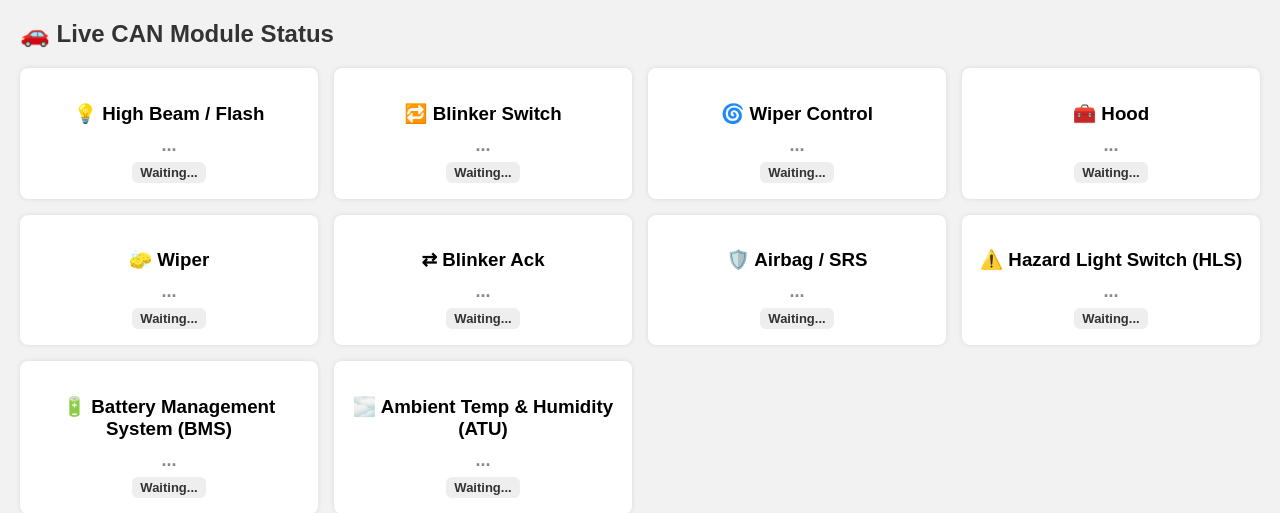
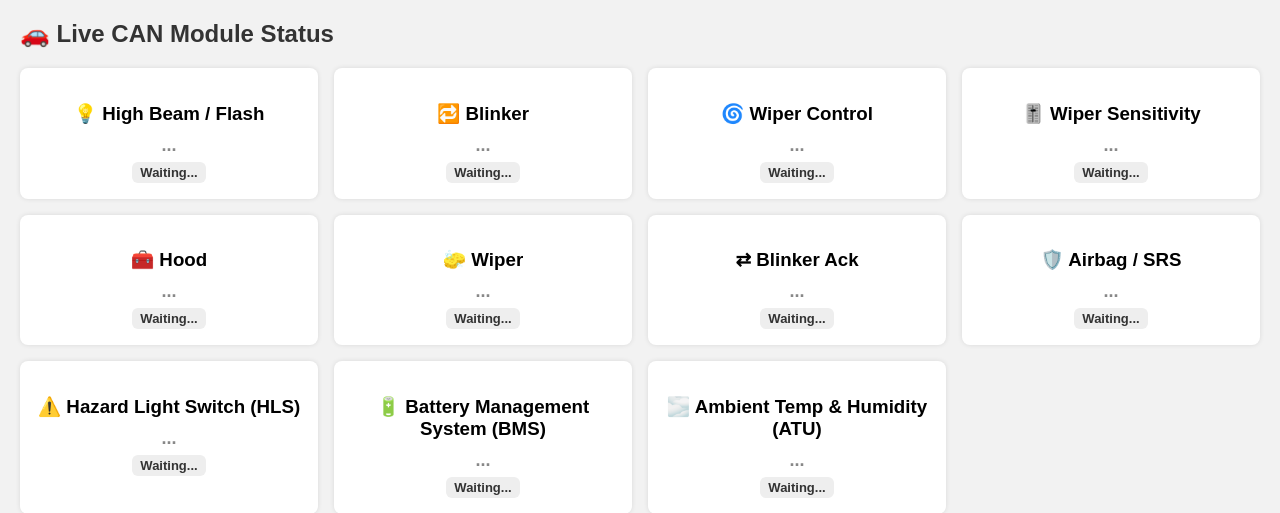
Before and after one commit to brodenn/canbus_classroom, a Flask app: page / in a window 1280 px wide. Shown: the top 513 px of the page. Run offline with Flask 3, Linux system fonts and the light colour scheme; data that the repository does not hold is empty.

Commit message:
Refactor CAN ID labels and enhance dashboard styles; add Wiper Sensitivity representation

```diff
--- a/pi_can_dashboard/app.py
+++ b/pi_can_dashboard/app.py
@@ -18,8 +18,8 @@ last_airbag_life_time = time.time()
 ID_LABELS = {
     "0x30":  "Ambient Temp & Humidity (ATU)",
     "0x100": "Battery Management System (BMS)",
-    "0x110": "High Beam / Flash",  # For completeness
-    "0x150": "Blinker Switch",     # Manually override if needed
+    "0x110": "High Beam / Flash",
+    "0x150": "Blinker Switch",
     "0x2c2": "Right Stalk / Wiper / Lights",
     "0x450": "Hazard Light Switch (HLS)",
     "0x451": "Blinker Ack",
@@ -79,8 +79,8 @@ def index():
 def api_can():
     with buffer_lock:
         data = list(buffer)
+
     response = []
-
     for msg in data:
         id_str = msg["id"].lower()
         base_label = ID_LABELS.get(id_str, "Unknown")
@@ -125,21 +125,34 @@ def decode_data(id_str, hex_data):
             decoded = []
 
             if b0 == "01":
-                decoded.append(("Blinker Switch", "⬅️ Left"))
+                decoded.append(("Blinker", "⬅️ Left"))
             elif b0 == "02":
-                decoded.append(("Blinker Switch", "➡️ Right"))
+                decoded.append(("Blinker", "➡️ Right"))
 
             if b0 == "08":
                 decoded.append(("High Beam / Flash", "🔥 High Beam"))
             elif b0 == "04":
                 decoded.append(("High Beam / Flash", "🔦 Flash"))
 
-            if b0 == "02" and b1 == "88":
-                decoded.append(("Wiper Control", "🌀 Wiper High"))
+            if b0 == "00" and b1 == "82":
+                decoded.append(("Wiper", "🌧️ Auto Wiper"))
             elif b0 == "02" and b1 == "85":
-                decoded.append(("Wiper Control", "🪚 Wiper Low"))
-            elif b0 == "00" and b1 == "82":
-                decoded.append(("Wiper Control", "🌧️ Auto Wiper"))
+                decoded.append(("Wiper", "🪚 Wiper Low"))
+            elif b0 == "02" and b1 == "88":
+                decoded.append(("Wiper", "🌀 Wiper High"))
+            elif b0 == "00" and b1 == "90":
+                decoded.append(("Wiper", "🧴 Spolarvätska"))
+
+            # Sensor sensitivity from Byte 2
+            if len(bytes_list) > 2:
+                sensitivity = {
+                    "01": "Låg känslighet",
+                    "05": "Medel känslighet",
+                    "09": "Hög känslighet",
+                    "0d": "Väldigt hög känslighet"
+                }.get(bytes_list[2].lower())
+                if sensitivity:
+                    decoded.append(("Wiper Sensitivity", sensitivity))
 
             return decoded if decoded else [("Right Stalk", hex_data)]
 
--- a/pi_can_dashboard/templates/index.html
+++ b/pi_can_dashboard/templates/index.html
@@ -31,6 +31,7 @@
     .Airbag { background-color: #ff1744; }
     .Hazard { background-color: #ff5722; }
     .Humidity { background-color: #3f51b5; }
+    .Sensitivity { background-color: #009688; }
     .Unknown { background-color: #aaa; }
     #filter {
       margin-bottom: 10px;
@@ -87,8 +88,9 @@
   <script>
     const EXPECTED_LABELS = {
       "High Beam / Flash": "💡",
-      "Blinker Switch": "🔁",
+      "Blinker": "🔁",
       "Wiper Control": "🌀",
+      "Wiper Sensitivity": "🎚️",
       "Hood": "🧰",
       "Wiper": "🧽",
       "Blinker Ack": "⇄",
@@ -110,6 +112,7 @@
       if (label.includes("High Beam")) return "HighBeam";
       if (label.includes("Battery")) return "Battery";
       if (label.includes("Blinker")) return "Blinker";
+      if (label.includes("Wiper Sensitivity")) return "Sensitivity";
       if (label.includes("Wiper")) return "Wiper";
       if (label.includes("Hood")) return "Hood";
       if (label.includes("Airbag")) return "Airbag";
```
